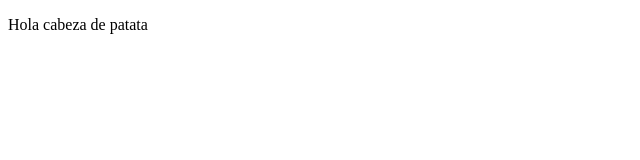
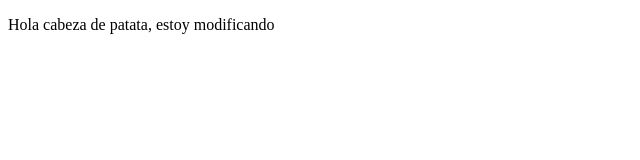
Before and after one commit to ecutipa/proyectoDemoCursoPrework, a plain HTML site: page index.html in a window 1280 px wide. Shown: the whole page, without its empty margins (0-640 px from the left). Drawn offline with Linux system fonts and the light colour scheme.

Commit message:
cambios de sitio

```diff
--- a/index.html
+++ b/index.html
@@ -7,6 +7,6 @@
     <title>Hola Mundo</title>
 </head>
 <body>
-    <p>Hola cabeza de patata</p>
+    <p>Hola cabeza de patata, estoy modificando</p>
 </body>
 </html>
```
